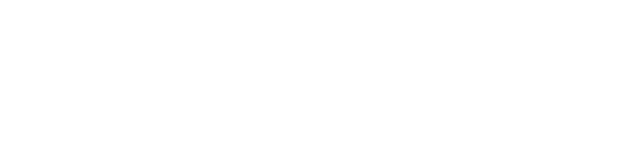
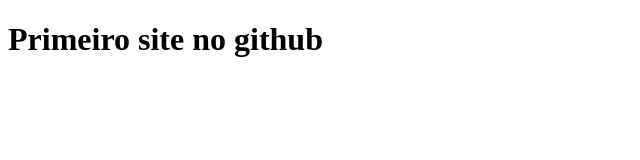
Before and after one commit to BielSan/ProjetoGit, a plain HTML site: page treino/index.html in a window 1280 px wide. Shown: the whole page, without its empty margins (0-640 px from the left). Drawn offline with Linux system fonts and the light colour scheme.

Commit message:
alterado

```diff
--- a/treino/index.html
+++ b/treino/index.html
@@ -6,6 +6,6 @@
     <title>Teste</title>
 </head>
 <body>
-
+    <h1>Primeiro site no github</h1>
 </body>
 </html>
```
